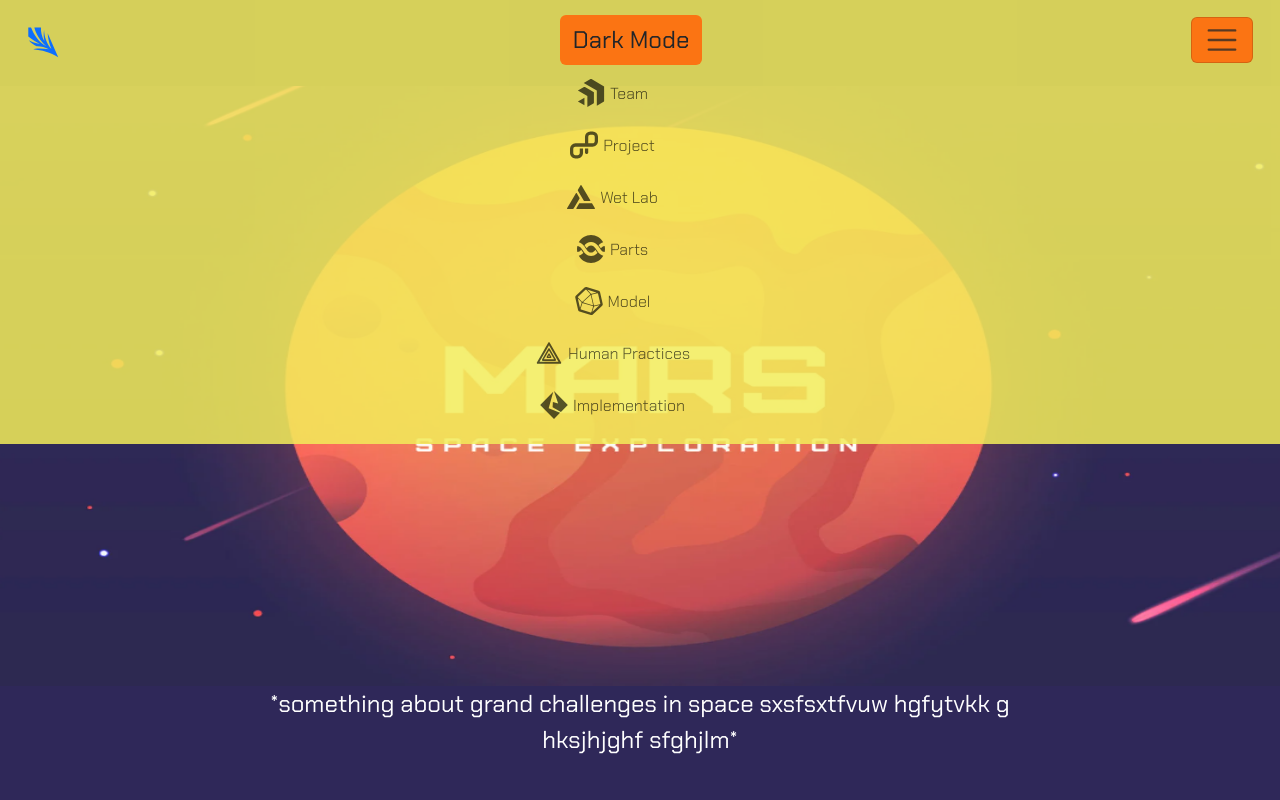
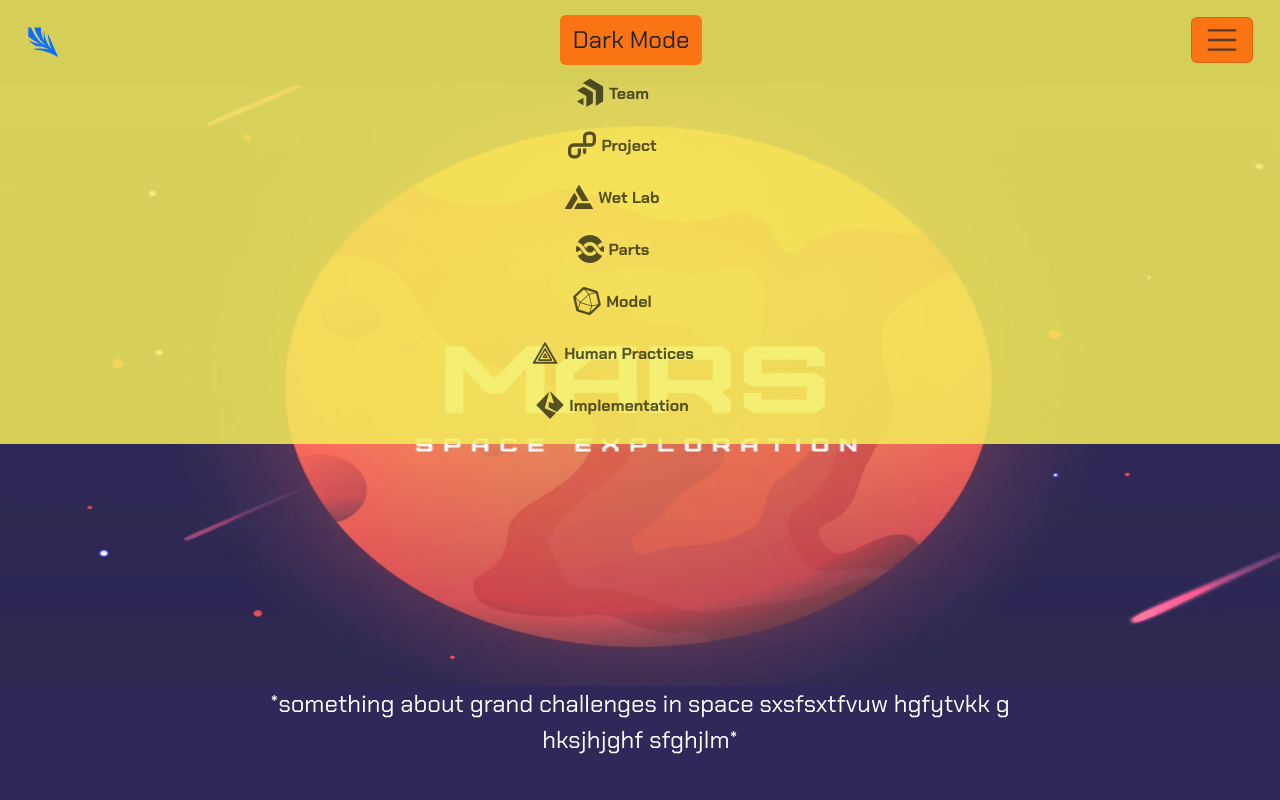
Before and after one commit to SreelathaVS/Light-Darkmode-iGem, a plain HTML site: page index.html in a window 1280 px wide. Both pictures are taken after a click on the button "Toggle navigation". Shown: the top 800 px of the page. Drawn offline with nearby package versions, Linux system fonts and the light colour scheme.

Commit message:
Update style.css

```diff
--- a/style.css
+++ b/style.css
@@ -327,3 +327,6 @@ footer {
 .theme-btn {
     margin-right: 6%;
 }
+.nav__text {
+  font-weight: 700;
+}
```
